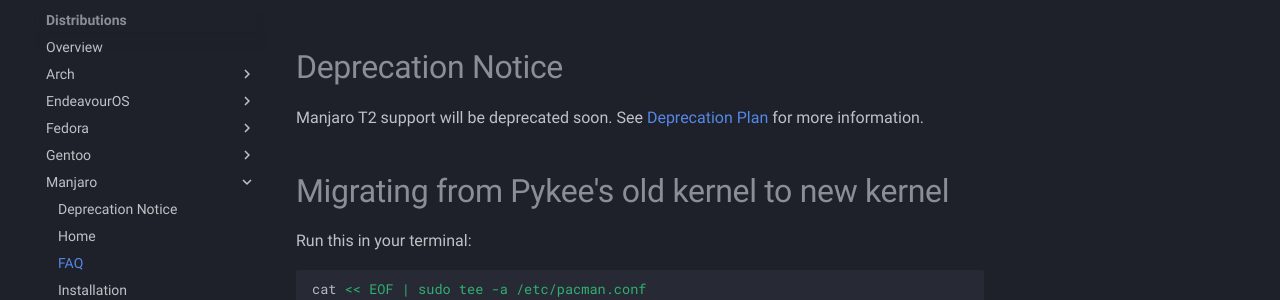
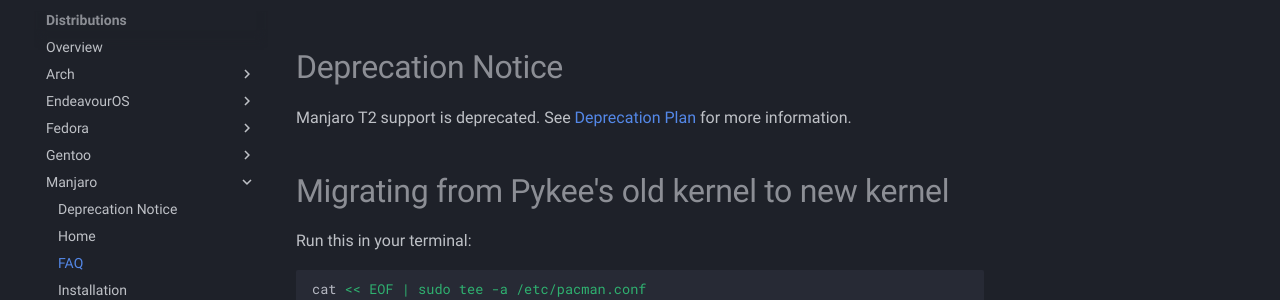
Before and after one commit to t2linux/wiki, an MkDocs documentation site: the page built from docs/distributions/manjaro/faq.md, in a window 1280 px wide and 1239 px high. Shown: the part 185-485 px from the top of the window. Built offline with MkDocs 1.6.1 and Material for MkDocs 9.7.7, drawn with Linux system fonts in a browser that asks for light colours; comment, search, counter and statistics services are not loaded.

Commit message:
update to use past tense

```diff
--- a/docs/distributions/manjaro/faq.md
+++ b/docs/distributions/manjaro/faq.md
@@ -1,6 +1,6 @@
 # Deprecation Notice
 
-Manjaro T2 support will be deprecated soon. See [Deprecation Plan](https://wiki.t2linux.org/distributions/manjaro/deprecation) for more information.
+Manjaro T2 support is deprecated. See [Deprecation Plan](https://wiki.t2linux.org/distributions/manjaro/deprecation) for more information.
 
 # Migrating from Pykee's old kernel to new kernel
 
```
